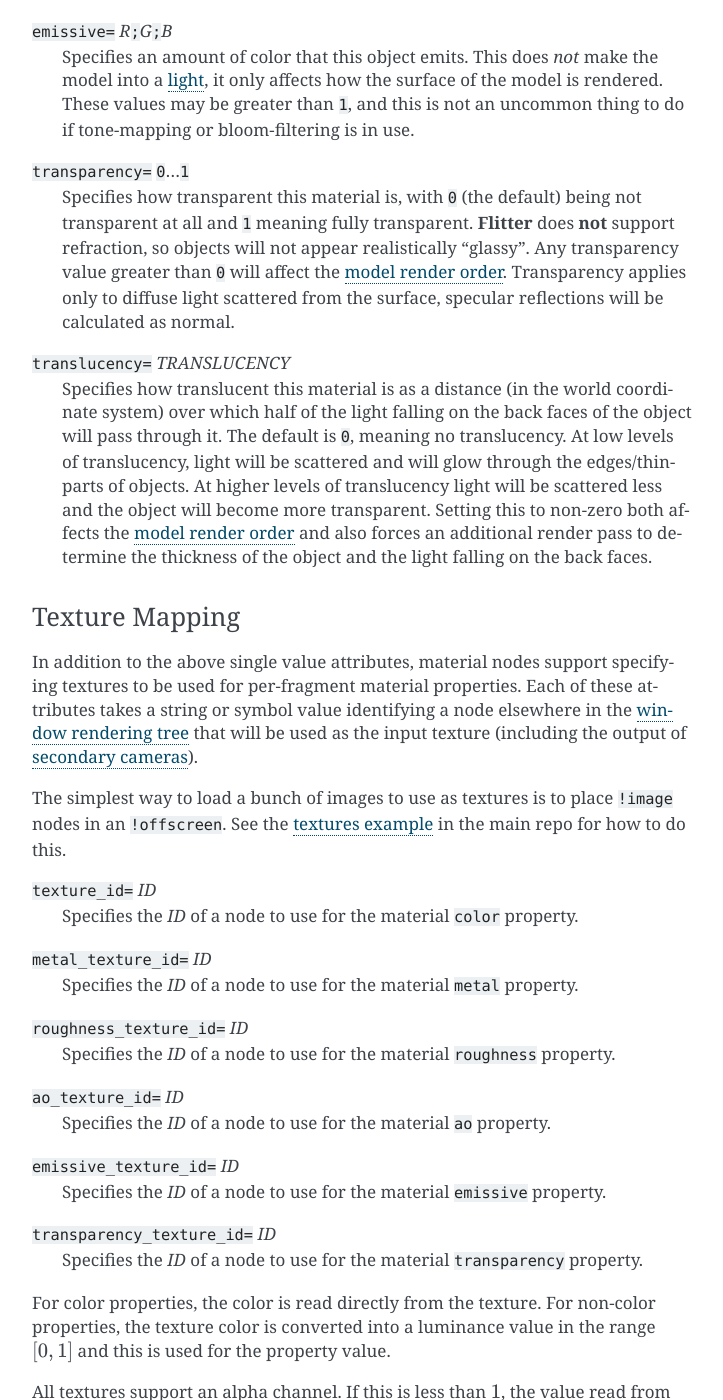
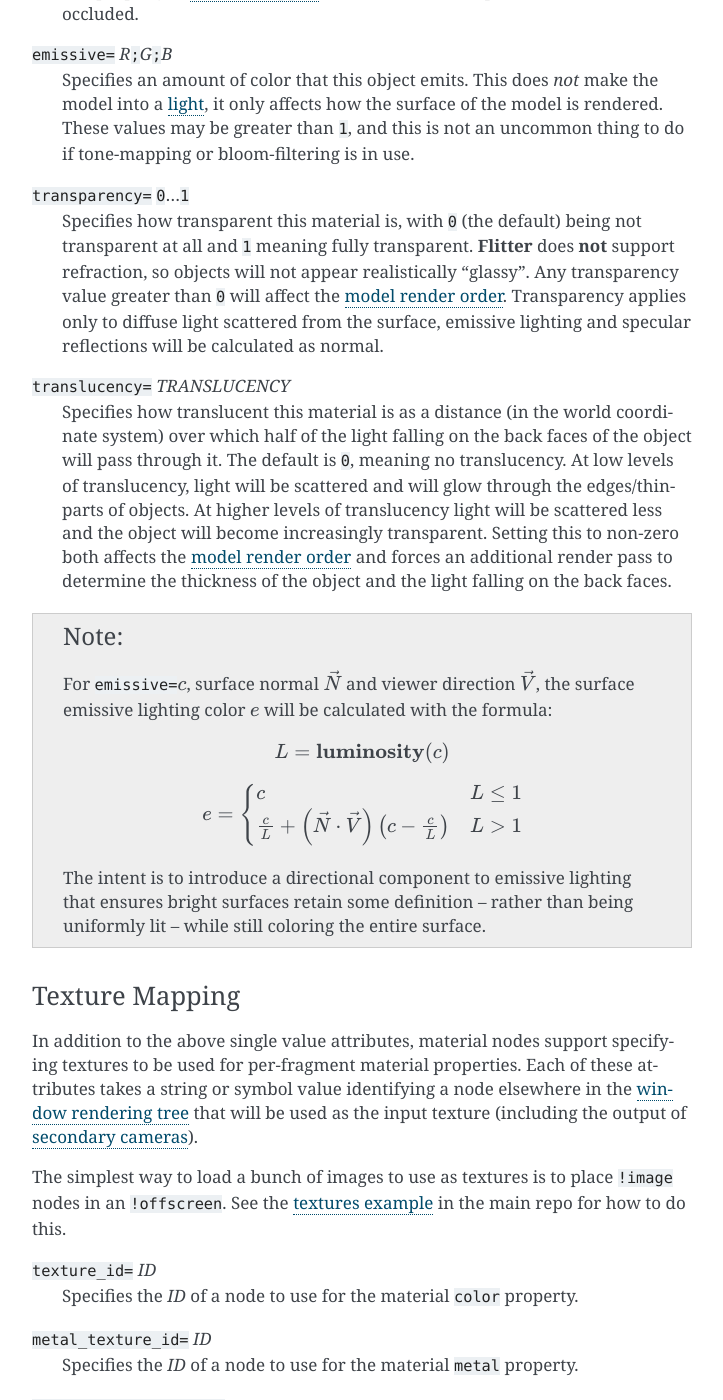
Before and after one commit to jonathanhogg/flitter, a Sphinx documentation site: the page built from docs/canvas3d.md, in a window 1280 px wide and 1400 px high, scrolled down 12836 px. Shown: the whole window, without its empty margins (388-1111 px from the left). Built offline with Sphinx 7.4.7, drawn with Linux system fonts in a browser that asks for light colours; some of the changed text lies outside the part shown.

Commit message:
New plan for emissive lighting

````diff
--- a/docs/canvas3d.md
+++ b/docs/canvas3d.md
@@ -542,7 +542,8 @@ value for most solid materials.
 
 `roughness=` `0`…`1`
 : Specifies the roughness of the material, where `0` is a perfectly shiny
-surface and `1` is completely matt.
+surface and `1` is completely matt. In practice, roughness values below about
+$0.25$ will result in *very* bright reflections.
 
 `ao=` `0`…`1`
 : Specifies an ambient occlusion level for the material. Ambient lights will be
@@ -562,7 +563,8 @@ transparent at all and `1` meaning fully transparent. **Flitter** does **not**
 support refraction, so objects will not appear realistically "glassy". Any
 transparency value greater than `0` will affect the [model render
 order](#instance-ordering). Transparency applies only to diffuse light scattered
-from the surface, specular reflections will be calculated as normal.
+from the surface, emissive lighting and specular reflections will be calculated
+as normal.
 
 `translucency=` *TRANSLUCENCY*
 : Specifies how translucent this material is as a distance (in the world
@@ -570,10 +572,31 @@ coordinate system) over which half of the light falling on the back faces of the
 object will pass through it. The default is `0`, meaning no translucency. At low
 levels of translucency, light will be scattered and will glow through the
 edges/thin-parts of objects. At higher levels of translucency light will be
-scattered less and the object will become more transparent. Setting this to
-non-zero both affects the [model render order](#instance-ordering) and also
-forces an additional render pass to determine the thickness of the object and
-the light falling on the back faces.
+scattered less and the object will become increasingly transparent. Setting this
+to non-zero both affects the [model render order](#instance-ordering) and forces
+an additional render pass to determine the thickness of the object and the light
+falling on the back faces.
+
+:::{note}
+For `emissive=`$c$, surface normal $\vec{N}$ and viewer direction $\vec{V}$,
+the surface emissive lighting color $e$ will be calculated with the formula:
+
+```{math}
+L = \textbf{luminosity}(c)
+```
+
+```{math}
+e = \begin{cases}
+c & L \le 1 \\
+{c \over L} + \left( {\vec{N} \cdot \vec{V}} \right)
+\left( {c - {c \over L}} \right) & L > 1
+\end{cases}
+```
+
+The intent is to introduce a directional component to emissive lighting that
+ensures bright surfaces retain some definition – rather than being uniformly
+lit – while still coloring the entire surface.
+:::
 
 ### Texture Mapping
 
````
Also changed, not shown: 5 other files.
